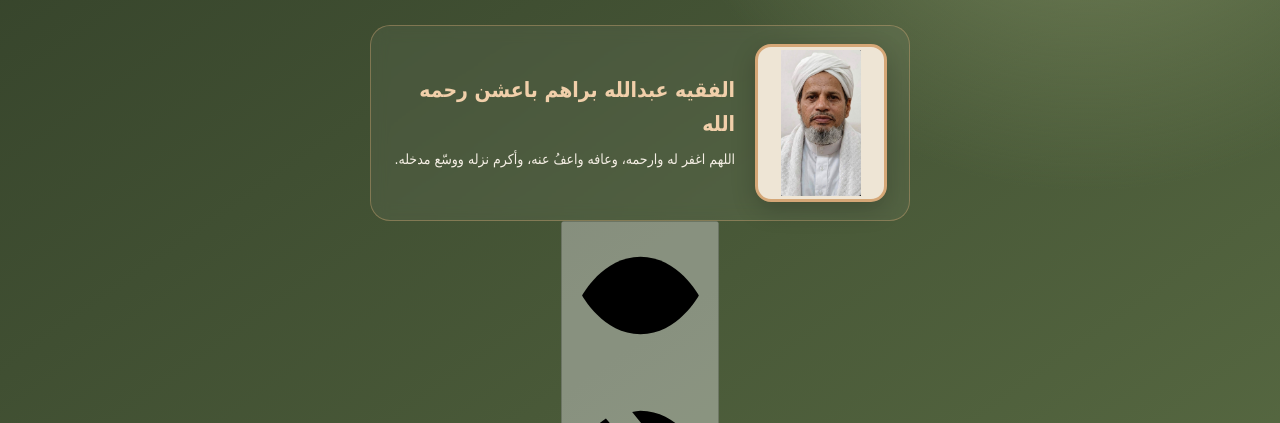
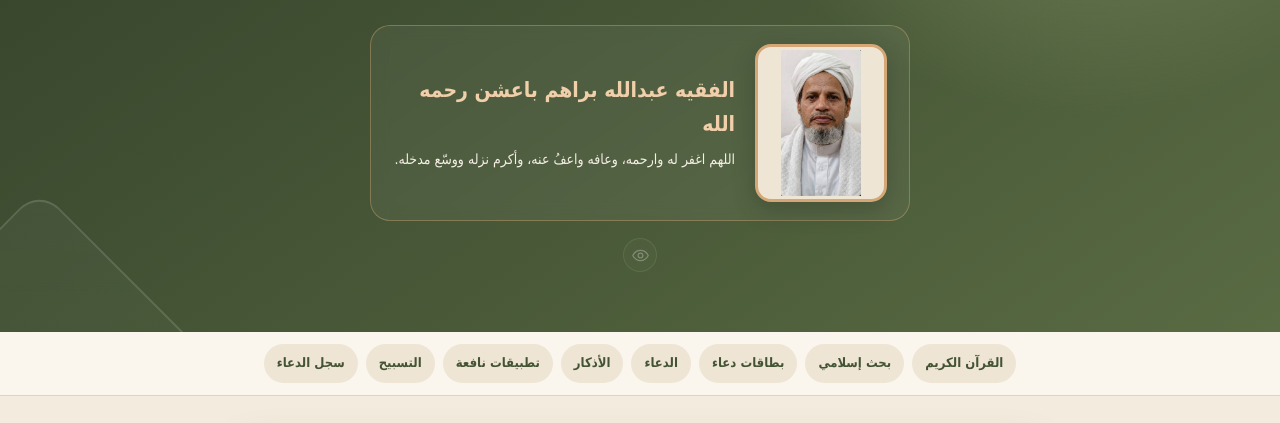
Before and after one commit to 7Hasan/Abdullah_Ba-ashan, a plain HTML site: page index.html in a window 1280 px wide. Shown: the part 354-777 px from the top of the page. Drawn offline with Linux system fonts and the light colour scheme.

Commit message:
Add private-by-default visitor total counter

```diff
--- a/style.css
+++ b/style.css
@@ -130,3 +130,36 @@ footer p{margin:4px}
   outline:1px solid #d5a77755;
   outline-offset:6px;
 }
+
+
+/* عداد إجمالي الزيارات أسفل بطاقة الفقيد */
+.visitor-counter{
+  display:flex;align-items:center;justify-content:center;gap:10px;
+  min-height:38px;margin:15px auto 0;
+}
+.visitor-eye{
+  display:grid;place-items:center;width:34px;height:34px;padding:6px;
+  border:1px solid #ffffff22;border-radius:50%;
+  background:#ffffff08;color:#ffffff70;cursor:pointer;
+  transition:color .2s,background .2s,border-color .2s,transform .2s;
+}
+.visitor-eye:hover:not(:disabled){
+  color:#ffffffc9;background:#ffffff16;border-color:#ffffff55;
+  transform:translateY(-1px);
+}
+.visitor-eye:disabled{opacity:.65;cursor:default}
+.visitor-eye svg{
+  width:19px;height:19px;fill:none;stroke:currentColor;
+  stroke-width:1.55;stroke-linecap:round;stroke-linejoin:round;
+}
+.visitor-eye .eye-closed{display:none}
+.visitor-eye[aria-expanded="true"] .eye-open{display:none}
+.visitor-eye[aria-expanded="true"] .eye-closed{display:block}
+.visitor-total{
+  color:#ffffffdf;font-size:13px;font-weight:700;
+  font-variant-numeric:tabular-nums;
+}
+.visitor-sr-only{
+  position:absolute;width:1px;height:1px;padding:0;margin:-1px;
+  overflow:hidden;clip:rect(0,0,0,0);white-space:nowrap;border:0;
+}
```
